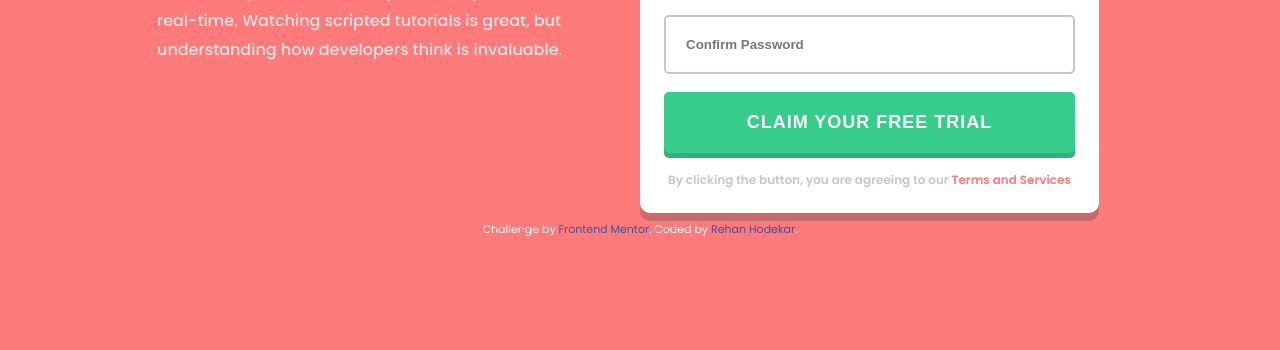
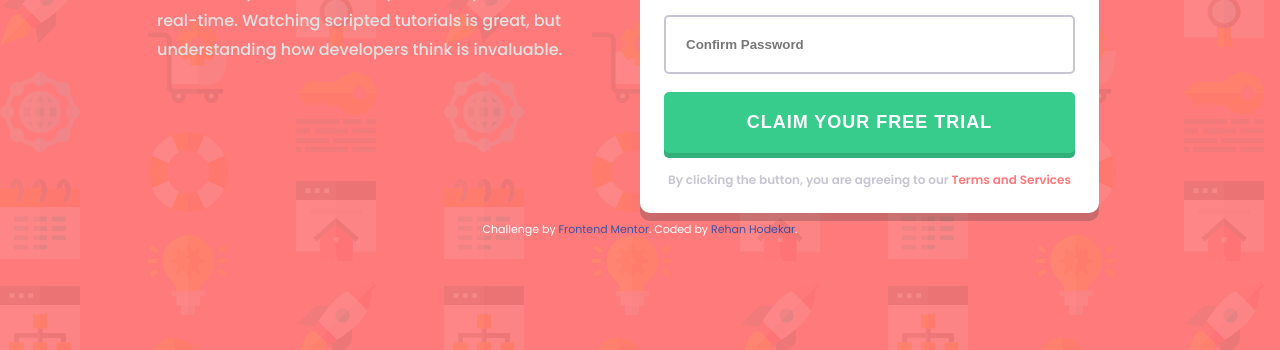
Before and after one commit to HodekaRehan/JsFormValidation, a plain HTML site: page index.html in a window 1280 px wide. Shown: the part 450-800 px from the top of the page. Drawn offline with nearby package versions, Linux system fonts and the light colour scheme; files that its build step writes are made by us from their sources; the site is published under a folder, as on GitHub Pages, so addresses that start at the root find nothing.

Commit message:
second commit

```diff
--- a/scss/_globals.scss
+++ b/scss/_globals.scss
@@ -13,7 +13,7 @@ html {
 
 body {
 	background: {
-		image: url(/images/bg-intro-desktop.png);
+		image: url(../images/bg-intro-desktop.png);
 		color: $red;
 		size: cover;
 		position: fixed;
```
